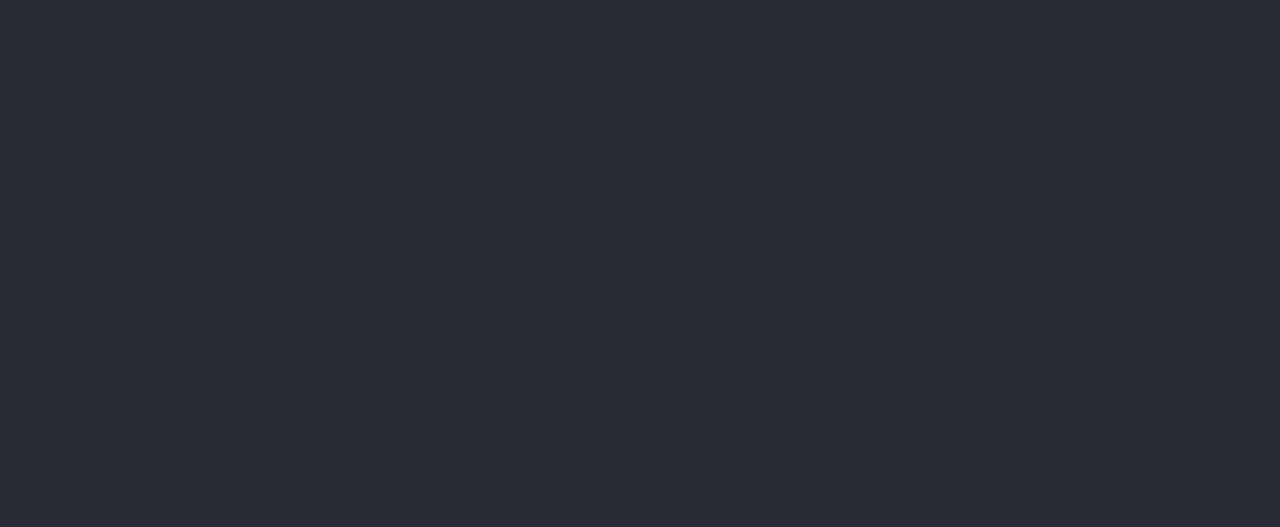
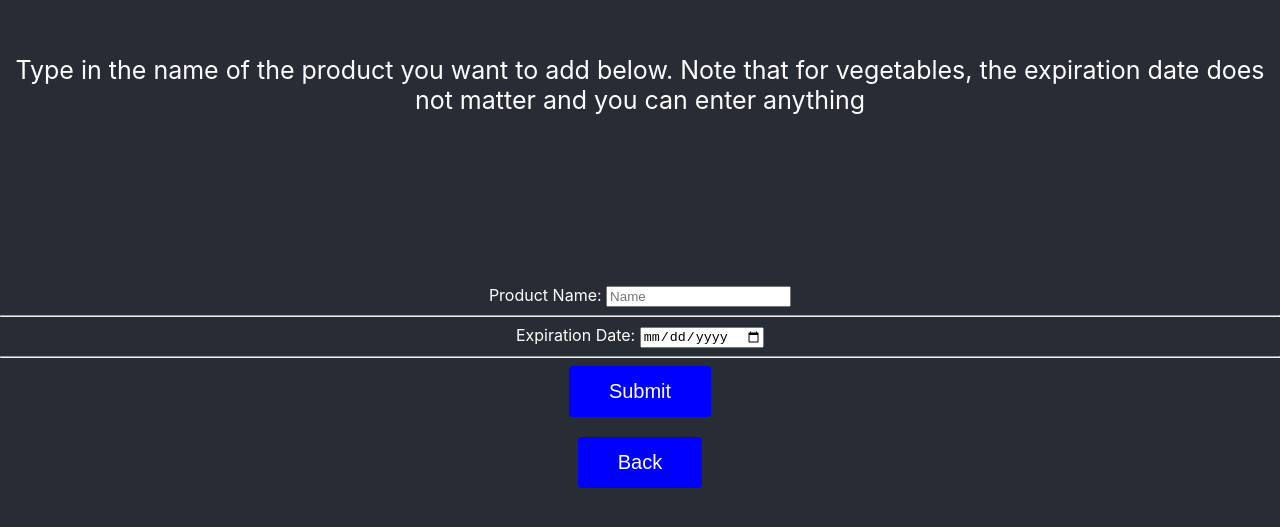
Before and after one commit to TylerTeifke/MongoDB-Grocery-Store-Front-End, a React (Create React App) app: page /AddToInventory in a window 1280 px wide. Before the commit this address had no page. Shown: the part 115-642 px from the top of the page. Built offline with nearby package versions, Linux system fonts and the light colour scheme; the HTML template or start-up script is replaced by a standard one.

Commit message:
You can now add an item to the invnetory.

```diff
--- a/src/App.js
+++ b/src/App.js
@@ -10,6 +10,7 @@ import SearchCustomers from './pages/search_menus/Search_Customers';
 import CreateCustomer from './pages/create_menus/Create_Customer';
 import CreateEmployee from './pages/create_menus/Create_Employee';
 import CreateProduct from './pages/create_menus/Create_Product';
+import AddToInventory from './pages/create_menus/Add_To_Inventory';
 import { BrowserRouter, Routes, Route } from 'react-router-dom';
 import './App.css';
 
@@ -30,6 +31,7 @@ function App() {
           <Route path="/CreateCustomer" element={<CreateCustomer/>}/>
           <Route path="/CreateEmployee" element={<CreateEmployee/>}/>
           <Route path="/CreateProduct" element={<CreateProduct/>}/>
+          <Route path="/AddToInventory" element={<AddToInventory/>}/>
         </Routes>
       </BrowserRouter>
     </>
--- a/src/pages/Create.js
+++ b/src/pages/Create.js
@@ -7,7 +7,8 @@ const Create = () => {
         { id: 1, page: "/CreateCustomer", message: "Customer" },
         { id: 2, page: "/CreateEmployee", message: "Employee" },
         { id: 3, page: "/CreateProduct", message: "Product" },
-        { id: 4, page: "/", message: "Back" }
+        { id: 4, page: "/AddToInventory", message: "Inventory Item" },
+        { id: 5, page: "/", message: "Back" }
     ]
 
     return (
--- /dev/null
+++ b/src/pages/create_menus/Add_To_Inventory.js
@@ -0,0 +1,97 @@
+//Will generate the menu for adding an item to the inventory
+import "../Page.css"
+import { useNavigate } from "react-router-dom";
+import axios from "../../api/axios"
+import { useState, useRef } from "react";
+
+//Will be used to prevent the user from entering numbers into the name entry
+const LETTER_REGEX = /^[a-zA-Z ]+$/;
+
+const AddToInventory = () => {
+
+    const [name, setName] = useState('')
+    const [expiration, setExpiration] = useState('')
+
+    //Will be used to display error messages to the screen
+    const errRef = useRef();
+    const [errMsg, setErrMsg] = useState('');
+
+    let navigate = useNavigate();
+
+    const handleSubmit = async (e) => {
+        //get the input for this menu to work.
+        e.preventDefault();
+
+        const t1 = LETTER_REGEX.test(name)
+
+        if(!t1){
+            setErrMsg("There can only be letters in the name entry. Try again")
+            return
+        }
+
+        try {
+            const response = await axios.post('/products/inventory',
+                JSON.stringify({ name, expiration }),
+                {
+                    headers: { 'Content-Type': 'application/json' }
+                }
+            );
+            setErrMsg('')
+        } catch (err) {
+            if (!err?.response) {
+                setErrMsg('No Server Response');
+            }
+            else if (err.response?.status === 409) {
+                setErrMsg('That product is not in the database');
+            }
+            else {
+                setErrMsg('Registration Failed')
+            }
+            errRef.current.focus();
+        }
+    }
+
+    return(
+        <div>
+            <header className="header">
+                Type in the name of the product you want to add below. Note that for
+                vegetables, the expiration date does not matter and you can enter anything
+            </header>
+            <p
+                ref={errRef}
+                className={errMsg ? "errmsg" : "offscreen"}
+                aria-live="assertive"
+            >
+                {errMsg}
+            </p>
+            <form onSubmit={handleSubmit}>
+                <label>
+                    Product Name: <input
+                        type="text"
+                        name="Name"
+                        placeholder="Name"
+                        required
+                        value={name}
+                        onChange={(e) => setName(e.target.value)}
+                    />
+                </label>
+                <hr/>
+                <label>
+                    Expiration Date: <input
+                        type="date"
+                        name="expiration"
+                        required
+                        value={expiration}
+                        onChange={(e) => setExpiration(e.target.value)}
+                    />
+                </label>
+                <hr/>
+                <button type="submit">Submit</button>
+            </form>
+            <br/>
+            <button onClick={() => navigate("/Create")}>Back</button>
+        </div>
+    )
+}
+
+export default AddToInventory
```
